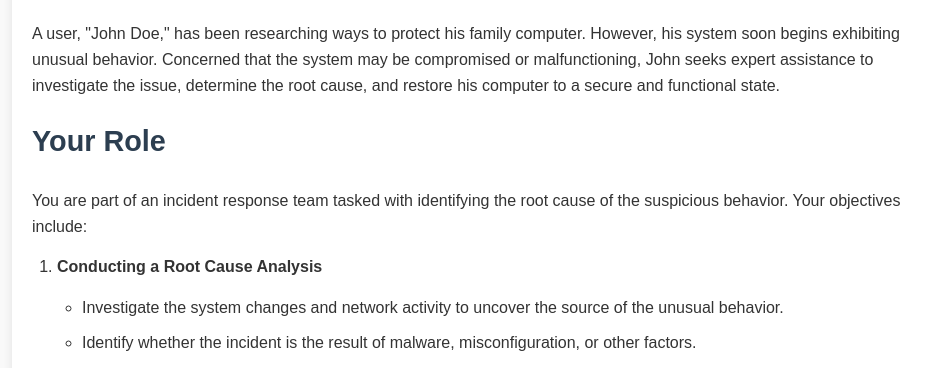
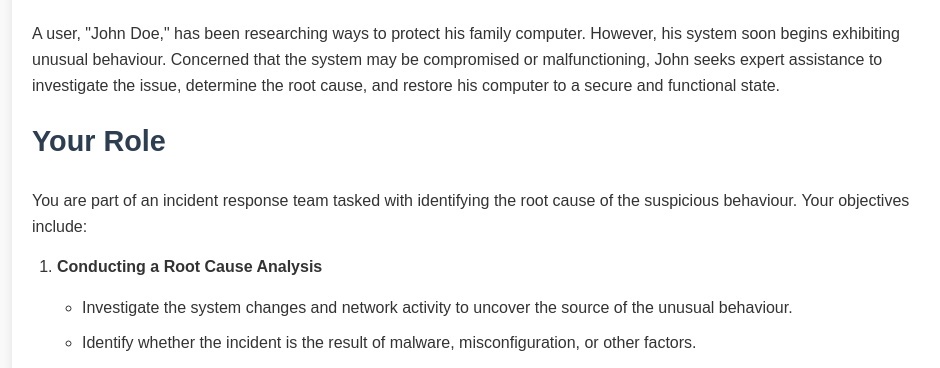
Before and after one commit to H0wl3r/Incident-Response-Challenge, a plain HTML site: page index.html in a window 1280 px wide. Shown: the part 716-1084 px from the top of the page, without its empty margins (158-1098 px from the left). Drawn offline with Linux system fonts and the light colour scheme.

Commit message:
Update index.html

```diff
--- a/index.html
+++ b/index.html
@@ -95,17 +95,17 @@
         <h1>Incident Response Challenge:<br>Uncovering the Root Cause</h1>
         <h2>Scenario Overview</h2>
         <p>
-            A user, "John Doe," has been researching ways to protect his family computer. However, his system soon begins exhibiting unusual behavior. Concerned that the system may be compromised or malfunctioning, John seeks expert assistance to investigate the issue, determine the root cause, and restore his computer to a secure and functional state.
+            A user, "John Doe," has been researching ways to protect his family computer. However, his system soon begins exhibiting unusual behaviour. Concerned that the system may be compromised or malfunctioning, John seeks expert assistance to investigate the issue, determine the root cause, and restore his computer to a secure and functional state.
         </p>
 
         <h2>Your Role</h2>
         <p>
-            You are part of an incident response team tasked with identifying the root cause of the suspicious behavior. Your objectives include:
+            You are part of an incident response team tasked with identifying the root cause of the suspicious behaviour. Your objectives include:
         </p>
         <ol>
             <li><strong>Conducting a Root Cause Analysis</strong>
                 <ul>
-                    <li>Investigate the system changes and network activity to uncover the source of the unusual behavior.</li>
+                    <li>Investigate the system changes and network activity to uncover the source of the unusual behaviour.</li>
                     <li>Identify whether the incident is the result of malware, misconfiguration, or other factors.</li>
                 </ul>
             </li>
```
